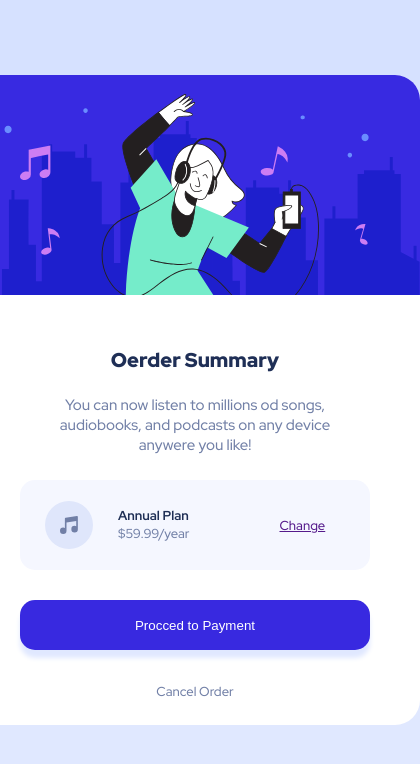
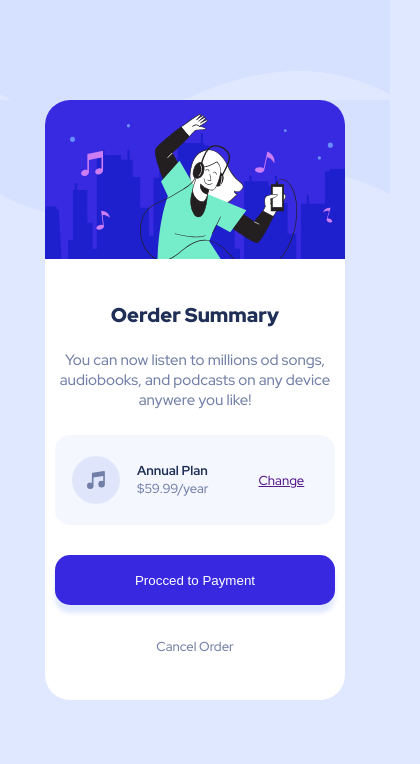
Before and after one commit to victorhugo156/DESAFIOS, a plain HTML site: page order-summary-component-main/index.html in a window 390 px wide. Shown: the whole page, 420 px wide, since content can reach past the window. Drawn offline with Linux system fonts and the light colour scheme.

Commit message:
Updated to mobile

```diff
--- a/order-summary-component-main/index.html
+++ b/order-summary-component-main/index.html
@@ -2,6 +2,7 @@
 <html lang="en">
 <head>
   <meta charset="UTF-8">
+  <meta name="viewport" content="width==device-width"> <!-- Precisamos colocar essa tag para tornar o site responsivo -->
   <meta http-equiv="X-UA-Compatible" content="IE=edge">
   <meta name="viewport" content="width=device-width, initial-scale=1.0">
   <link rel="preconnect" href="https://fonts.googleapis.com">
--- a/order-summary-component-main/style.css
+++ b/order-summary-component-main/style.css
@@ -7,11 +7,14 @@ html,body{
 
     background-image: url(../order-summary-component-main/images/pattern-background-desktop.svg);
     background-repeat: no-repeat;
+    background-size: 100%;
+
 
     background-color: var(--paleBulue);
 
-    max-width: 1440px;
-    height: 100%;
+    height: auto;
+    width: auto;
+
 }
 
 
@@ -21,8 +24,8 @@ html,body{
     justify-content: center;
     align-items: center;
 
-    height: 800px;
-
+    margin-top: 100px;
+    margin-bottom: 100px;
 }
 
 .box__0{
@@ -48,7 +51,7 @@ html,body{
 
     margin-bottom: 55px;
 
-    border-radius: 25px 25px 0 0 ;
+    border-radius: 25px 25px 0 0;
 
 }
 
@@ -176,4 +179,37 @@ html,body{
 }
 
 
-/*------------------Footer*/
+/*------------------Mobile*/
+
+@media screen and (max-width: 480px){
+
+    .box__0{
+        width: auto;
+        height: 600px;
+    }
+
+    .box__1{
+        height: 205px;
+        background-size: 325px;
+        margin-bottom: 0px;
+    }
+
+    .box__2{
+
+    }
+
+    .box_inside, .botao{
+        width: 280px;
+    }
+
+    .icon-music{
+        margin-left: 17px;
+    }
+
+    .text_inside{
+        margin-left: 17px;
+        margin-right: 50px;
+    }
+
+
+}
```
